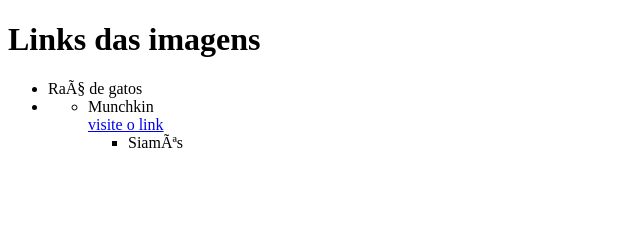
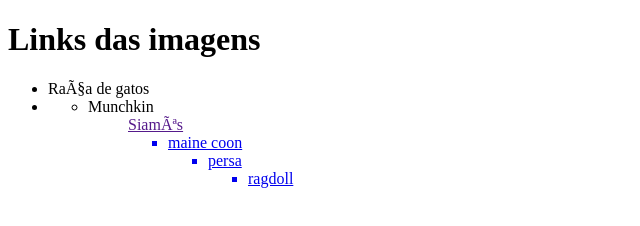
Before and after one commit to julianaguuh13/site-gpml, a plain HTML site: page index.html in a window 1280 px wide. Shown: the whole page, without its empty margins (0-640 px from the left). Drawn offline with Linux system fonts and the light colour scheme.

Commit message:
Update index.html

```diff
--- a/index.html
+++ b/index.html
@@ -2,20 +2,29 @@
 <html lang="pt-br>
   <head>
   <meta charset="utf-8>
-  <meta name="viewport"
-    content=width-devie-width-initial
-scale=1.0>
+  <meta name="viewport" content="width-devie-width-initial scale=1.0">
   <title>Links Matematica2</title>
 </head>
   <body>
     <h1>Links das imagens</h1>
     <ul type=disc>
-      <li>Raç de gatos<li>
+      <li>Raça de gatos<li>
         <ul type=start1>
           <li>Munchkin</li>
-          <a href=https://encrypted-tbn3.gstatic.com/licensed-image?q=tbn:ANd9GcRgvp6kUlNHOzOMVHn53bciZ4Fc0qxar3IumxjLU7Ay26Y2dpxHDrRyWHJ9qU90yqm4gPYNVwlxKObBTn4>visite o link</a>
+          <a href="https://encrypted-tbn3.gstatic.com/licensed-image?q=tbn:ANd9GcRgvp6kUlNHOzOMVHn53bciZ4Fc0qxar3IumxjLU7Ay26Y2dpxHDrRyWHJ9qU90yqm4gPYNVwlxKObBTn4>visite o link"</a>
           <ul type=start2>
+            <a href=""
             <li>Siamês</li>
-             <a href=https://mypetandi.elanco.com/au/new-owners/so-you-re-thinking-about-getting-siamese-cat>
-</body>
+             <a href="https://mypetandi.elanco.com/au/new-owners/so-you-re-thinking-about-getting-siamese-cat">
+               <ul type=smart3>
+            <li>maine coon</li>
+                 <a href="https://www.google.com/url?sa=i&url=https%3A%2F%2Fwww.petlove.com.br%2Fdicas%2Fcuidados-com-o-gato-maine-coon&psig=AOvVaw3N6VSpBA-GRxYjo8WEi_WR&ust=1717714880057000&source=images&cd=vfe&opi=89978449&ved=0CBEQjRxqFwoTCNj5z__IxYYDFQAAAAAdAAAAABAE">
+<ul type=smart4>
+  <li>persa</li>
+  <a href="https://www.google.com/url?sa=i&url=https%3A%2F%2Fwww.thesprucepets.com%2Fpersian-cat-breed-5220970&psig=AOvVaw3N6VSpBA-GRxYjo8WEi_WR&ust=1717714880057000&source=images&cd=vfe&opi=89978449&ved=0CBEQjRxqFwoTCNj5z__IxYYDFQAAAAAdAAAAABAJ">
+ <ul type=smart5>
+   <li>ragdoll</li>
+   <a <a href="https://www.google.com/url?sa=i&url=https%3A%2F%2Fwww.reddit.com%2Fr%2Fragdolls%2Fcomments%2F117hnf8%2Fragdoll_stare_whats_going_on_in_there%2F&psig=AOvVaw3N6VSpBA-GRxYjo8WEi_WR&ust=1717714880057000&source=images&cd=vfe&opi=89978449&ved=0CBEQjRxqFwoTCNj5z__IxYYDFQAAAAAdAAAAABAT">
+  <ul type=smart6>
+   </body>
 </html>
```
